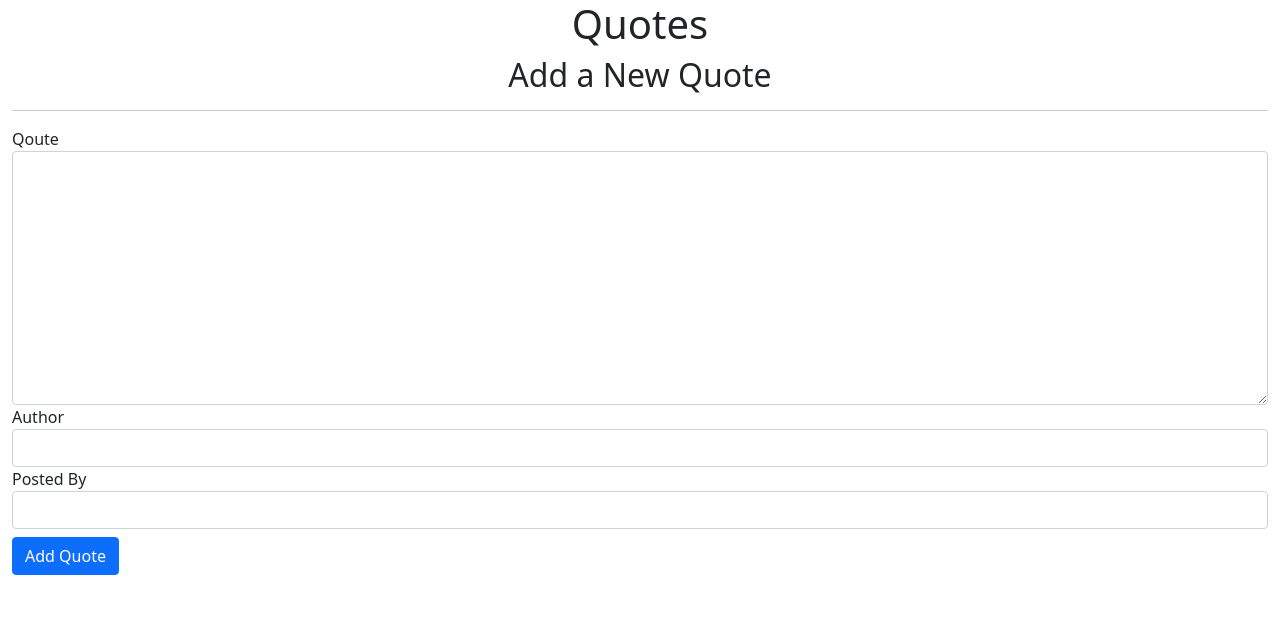
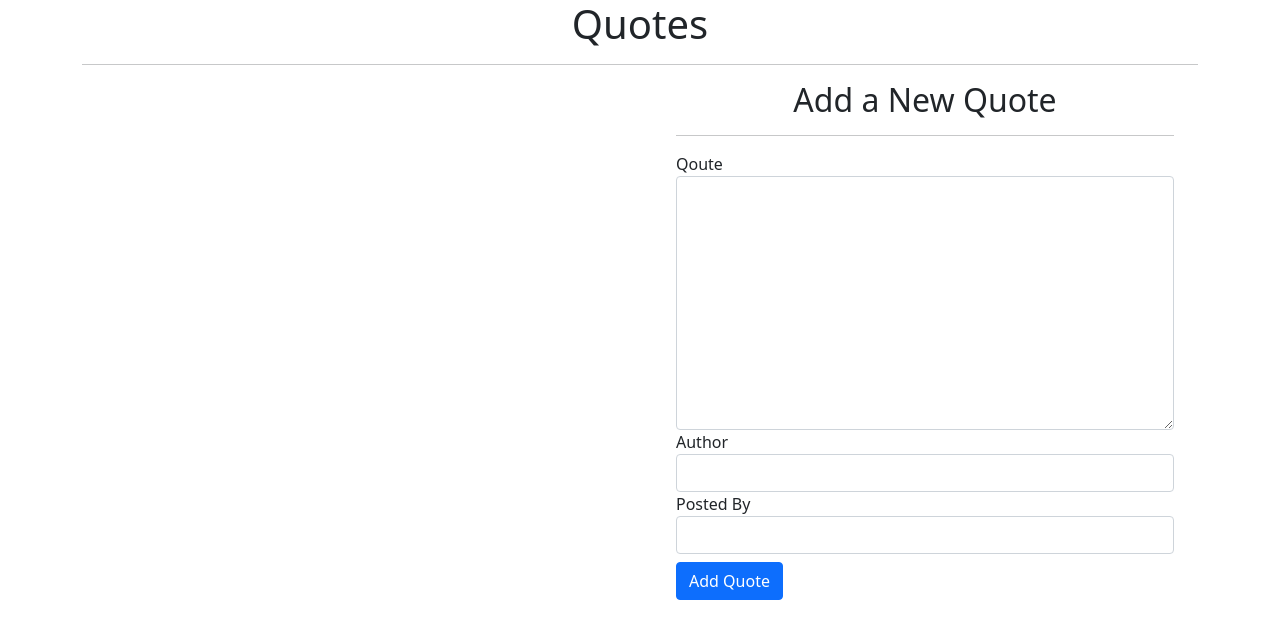
Before and after one commit to Mohraf/quotes, an Angular app: page / in a window 1280 px wide. Shown: the top 638 px of the page. Built offline with nearby package versions, Linux system fonts and the light colour scheme.

Commit message:
add Quote class

```diff
--- /dev/null
+++ b/src/app/quote.ts
@@ -0,0 +1,6 @@
+export class Quote {
+  showDescription: boolean;
+  constructor(public id: number, public quote: string, public author: string, public postedBy: string) {
+    this.showDescription = false;
+  }
+}
--- a/src/app/quote/quote.component.html
+++ b/src/app/quote/quote.component.html
@@ -1,7 +1,16 @@
-<div>
+<div class="container">
   <h1 class="text-center">Quotes</h1>
+  <hr>
 
-  <div>
-    <app-quote-form></app-quote-form>
+  <div class="row">
+    <div class="col-md-6">
+      <div>
+
+      </div>
+    </div>
+
+    <div class="col-md-6">
+      <app-quote-form></app-quote-form>
+    </div>
   </div>
 </div>
```
Also changed, not shown: 1 other file (tests, documents, lock files or other folders).
